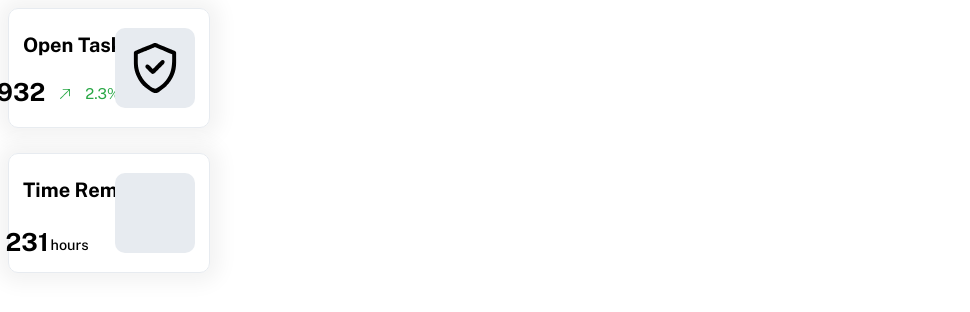
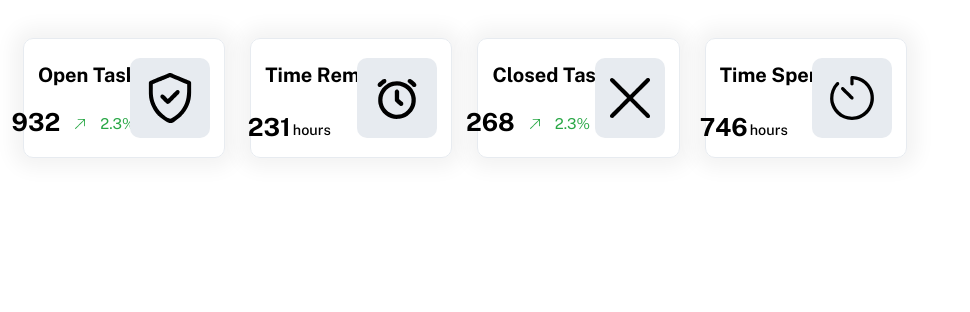
Before and after one commit to Adaaego/Employee-Management-Dashboard, a plain HTML site: page loginpage.html in a window 1280 px wide. Shown: the whole page, without its empty margins (0-970 px from the left). Drawn offline with nearby package versions, Linux system fonts and the light colour scheme; a web font is replaced by a local one.

Commit message:
building and styling the close task and time spent cards

```diff
--- a/loginpage.css
+++ b/loginpage.css
@@ -38,6 +38,7 @@ html{
 body{
     font-size: 1.44rem;
     font-family: "Public Sans", sans-serif;
+    display: flex;
 }
 
 h1,h2,h3{
@@ -123,7 +124,7 @@ padding: 1.5rem;
     display: flex;
     justify-content: center;
 }
-#noofopentasks{
+#noofopentasks, .noofcloedtasks{
     margin-top: 0;
 
 
@@ -162,7 +163,7 @@ padding: 1.5rem;
     fill: var(--green-container);
     margin-bottom: 17px;
 }
-#taskprcentage{
+#taskprcentage, #closedtaskprcentage{
     color: var(--green-container);
     margin-top: 0;
     margin-bottom: 17px;
@@ -180,3 +181,7 @@ font-weight: 500;
     margin: 5px 2px 21px 0;
 
 }
+
+.minicard--ii .close{
+    width: 40px;
+}
--- a/loginpage.html
+++ b/loginpage.html
@@ -9,7 +9,7 @@
 <body>
 
 
-   <div class="card">
+   <div class="card" style="margin-left: 15px; margin-top: 30px">
     <div class="minicard--i">
         <h3 class="heading">Open Tasks</h3>
         <div class="details">
@@ -32,7 +32,7 @@
    </div>
    </div>
 
-   <div class="card" style="margin-top: 25px;">
+   <div class="card" style="margin-left: 25px; margin-top: 30px">
     <div class="minicard--i">
         <h3 class="heading">Time Remaining</h3>
         <div class="details">
@@ -50,5 +50,48 @@
         </span>
     </div>
    </div>
+
+   <div class="card" style="margin-left: 25px; margin-top: 30px">
+    <div class="minicard--i">
+        <h3 class="heading">Closed Tasks</h3>
+        <div class="details">
+            <h2 class="noofcloedtasks">268</h2>
+            <span class="inline-container">
+
+                <svg class="icon arrow--up">
+                    <use xlink:href="images/sprite (9).svg#up-right-arrow"></use>
+                  </svg>
+                  <p id="closedtaskprcentage">2.3%</p>
+
+            </span>
+        </div>
+    </div>
+    <div class="minicard--ii">
+        <span class="iconwrapper iconwrapper--light">
+            <svg class="icon close">
+                <use xlink:href="images/sprite (9).svg#close"></use>
+              </svg>
+        </span>
+    </div>
+</div>
+
+<div class="card" style="margin-left: 25px; margin-top: 30px">
+    <div class="minicard--i">
+        <h3 class="heading">Time Spent</h3>
+        <div class="details">
+         <h2 class="timedetails">746</h2>
+
+            <p id="unitoftime">hours</p>
+
+        </div>
+    </div>
+    <div class="minicard--ii">
+        <span class="iconwrapper iconwrapper--light">
+            <svg class="icon">
+                <use xlink:href="images/sprite (9).svg#timer"></use>
+              </svg>
+        </span>
+    </div>
+   </div>
 </body>
 </html>
```
